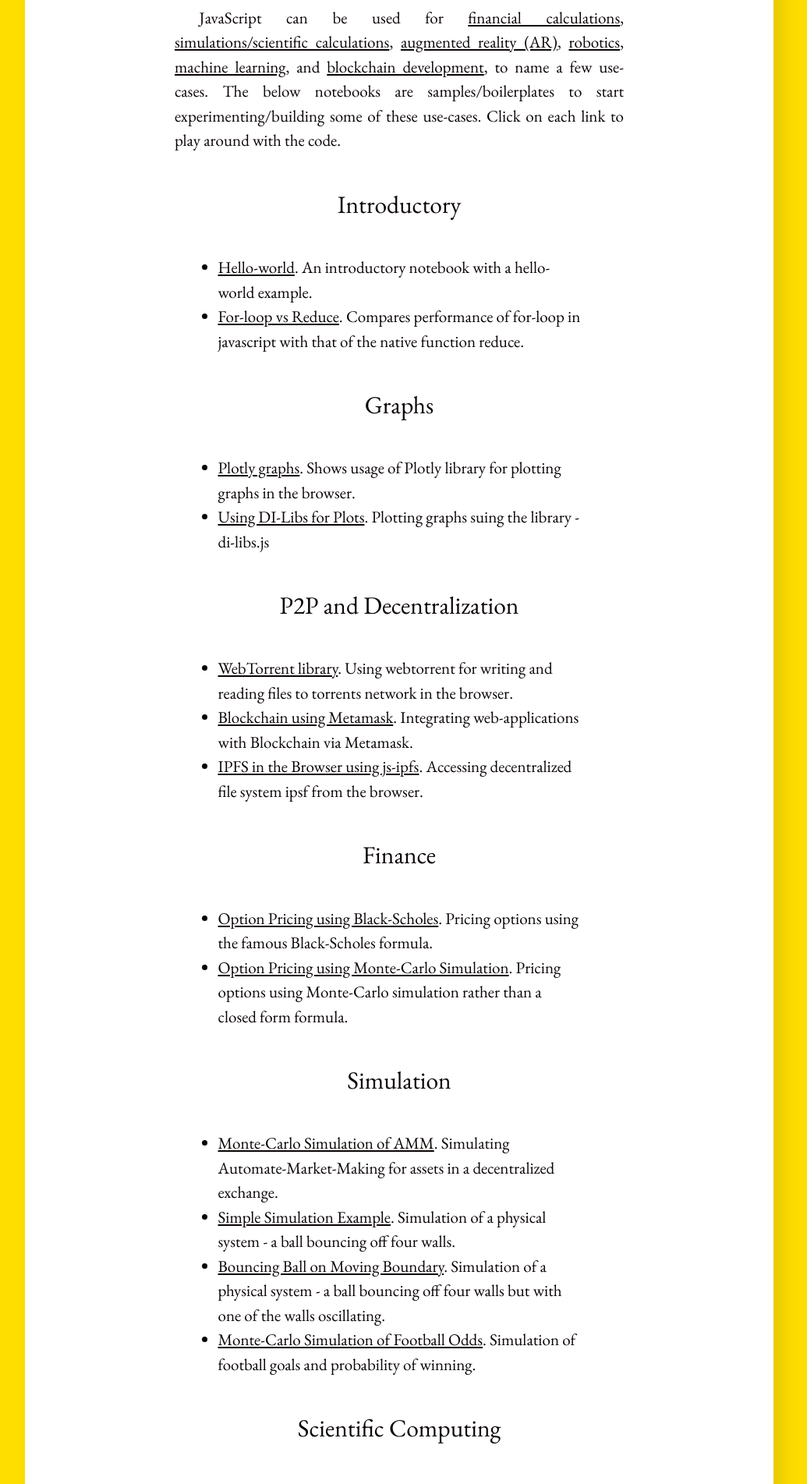
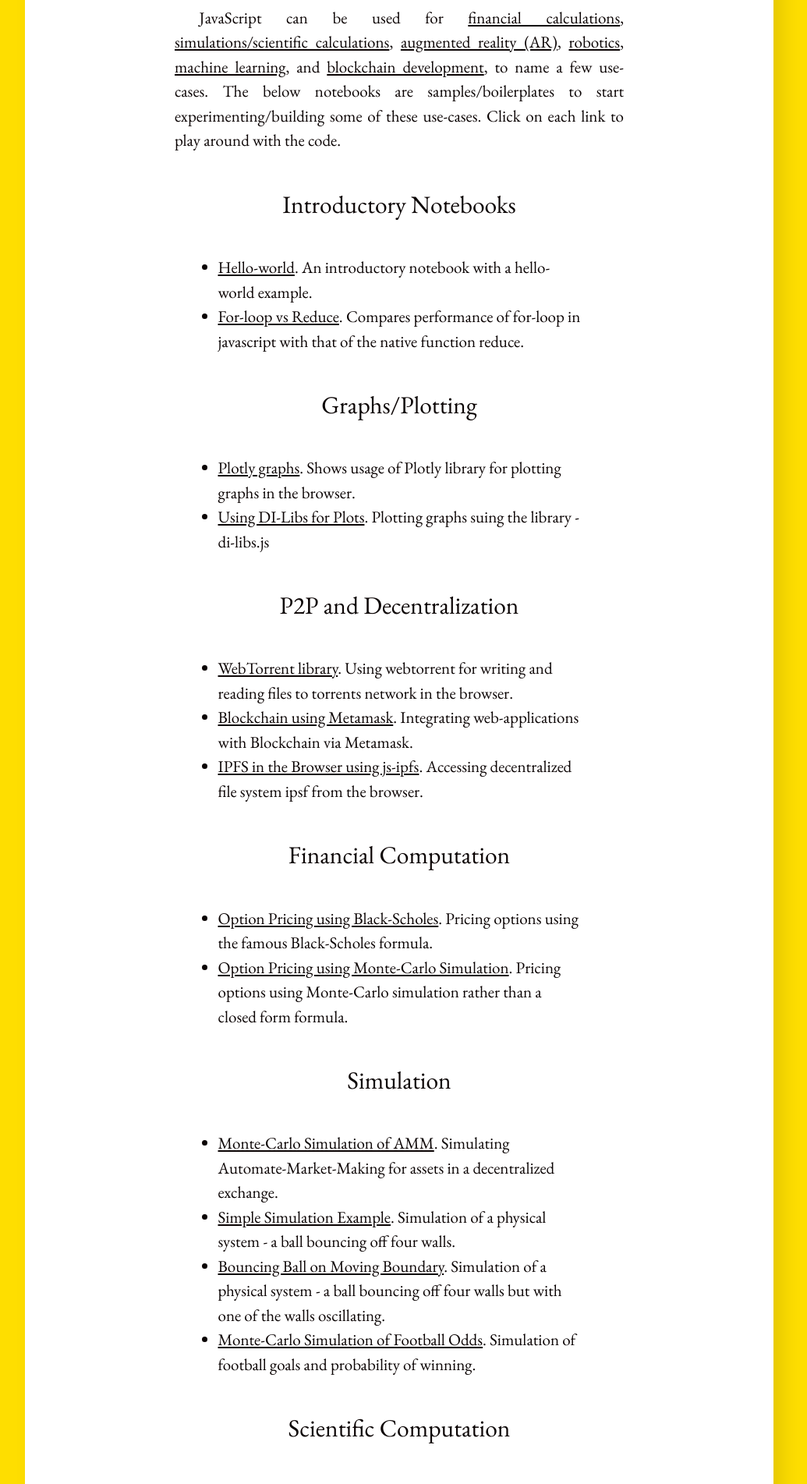
Before and after one commit to gopi-suvanam/gopi-suvanam.github.io, a Jekyll site: the page built from _posts/2023-05-12-JavaScript-Notebook-JNSB-in-the-Browser.md, in a window 1280 px wide. Shown: the part 1676-3579 px from the top of the page at 78% size, without its empty margins (128-1163 px from the left). Built offline with Jekyll 4.4.1, drawn with Linux system fonts in a browser that asks for light colours; some of the changed text lies outside the part shown.

Commit message:
Update 2023-05-12-JavaScript-Notebook-JNSB-in-the-Browser.md

```diff
--- a/_posts/2023-05-12-JavaScript-Notebook-JNSB-in-the-Browser.md
+++ b/_posts/2023-05-12-JavaScript-Notebook-JNSB-in-the-Browser.md
@@ -19,11 +19,11 @@ Key features include:
 
 JavaScript can be used for [financial calculations](/2023/04/06/Option-Pricing-using-Black-Scholes-in-JavaScript.html), [simulations/scientific calculations](/2023/04/25/Scientific-Simulation-in-JavaScript.html), [augmented reality (AR)](/2023/04/10/AR-in-JavaScript-using-React.html), [robotics](/2023/05/03/JavaScript-forRobotics.html), [machine learning](/2023/03/08/Machine-Learning-in-JavaScript.html), and [blockchain development](/2023/05/10/Integrating-Blockchain-in-Web-Application-MetaMask.html), to name a few use-cases. The below notebooks are samples/boilerplates to start experimenting/building some of these use-cases. Click on each link to play around with the code.
 
-### Introductory
+### Introductory Notebooks
 - [Hello-world](/jsnb/#./examples/Hello-world.jsnb). An introductory notebook with a hello-world example.
 - [For-loop vs Reduce](/jsnb/#./examples/Timing-experiment.jsnb). Compares performance of for-loop in javascript with that of the native function reduce.
 
-### Graphs
+### Graphs/Plotting
 - [Plotly graphs](/jsnb/#./examples/Plotly-Example.jsnb). Shows usage of Plotly library for plotting graphs in the browser.
 - [Using DI-Libs for Plots](/jsnb/#./examples/DI-Lib-Plots.jsnb). Plotting graphs suing the library - di-libs.js
 
@@ -32,7 +32,7 @@ JavaScript can be used for [financial calculations](/2023/04/06/Option-Pricing-u
 - [Blockchain using Metamask](/jsnb/#./examples/Ethereum-Metamask.jsnb). Integrating web-applications with Blockchain via Metamask.
 - [IPFS in the Browser using js-ipfs](/jsnb/#./examples/IPFS-in-Browser.jsnb). Accessing decentralized file system ipsf from the browser.
 
-### Finance
+### Financial Computation
 - [Option Pricing using Black-Scholes](/jsnb/#./examples/Black-Scholes.jsnb). Pricing options using the famous Black-Scholes formula.
 - [Option Pricing using Monte-Carlo Simulation](/jsnb/#./examples/Option-Pricing-MC.jsnb). Pricing options using Monte-Carlo simulation rather than a closed form formula.
 
@@ -42,8 +42,8 @@ JavaScript can be used for [financial calculations](/2023/04/06/Option-Pricing-u
 - [Bouncing Ball on Moving Boundary](/jsnb/#./examples/Dynamic-Simulation.jsnb). Simulation of a physical system - a ball bouncing off four walls but with one of the walls oscillating.
 - [Monte-Carlo Simulation of Football Odds](/jsnb/#./examples/Monet-Carlo-Simulation-of-Goals.jsnb). Simulation of football goals and probability of winning.
 
-### Scientific Computing
+### Scientific Computation
 - [Runge-Kutta Method for Solving Differential Equation](/jsnb/#./examples/Runge-Kutta-for-Differential-Equations.jsnb)
 
-For an updates on the tool checkout the github repo: [https://github.com/gopi-suvanam/jsnb](https://github.com/gopi-suvanam/jsnb)
+For updates on the tool checkout the github repo: [https://github.com/gopi-suvanam/jsnb](https://github.com/gopi-suvanam/jsnb)
 Happy experimenting!!!
```
